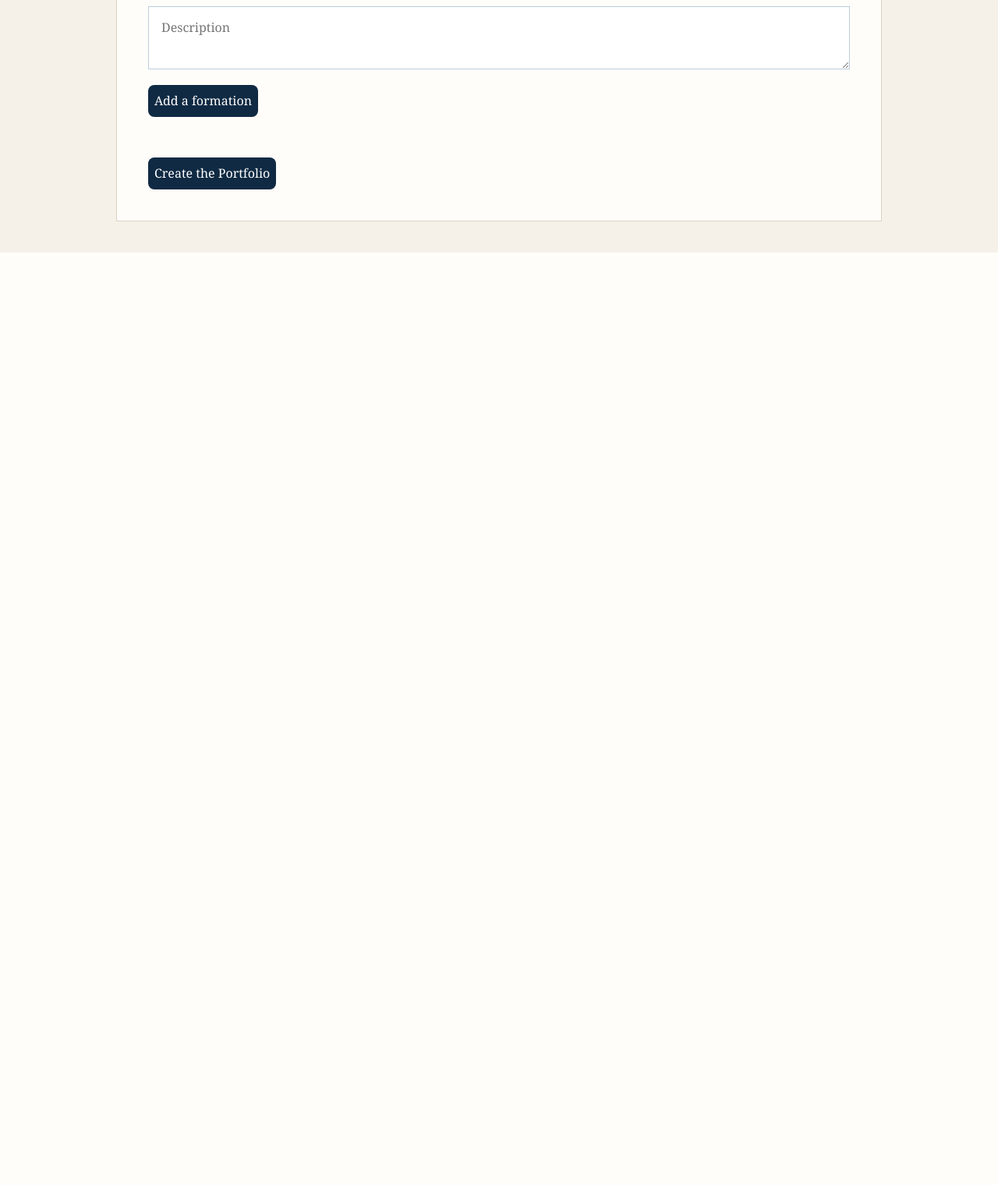
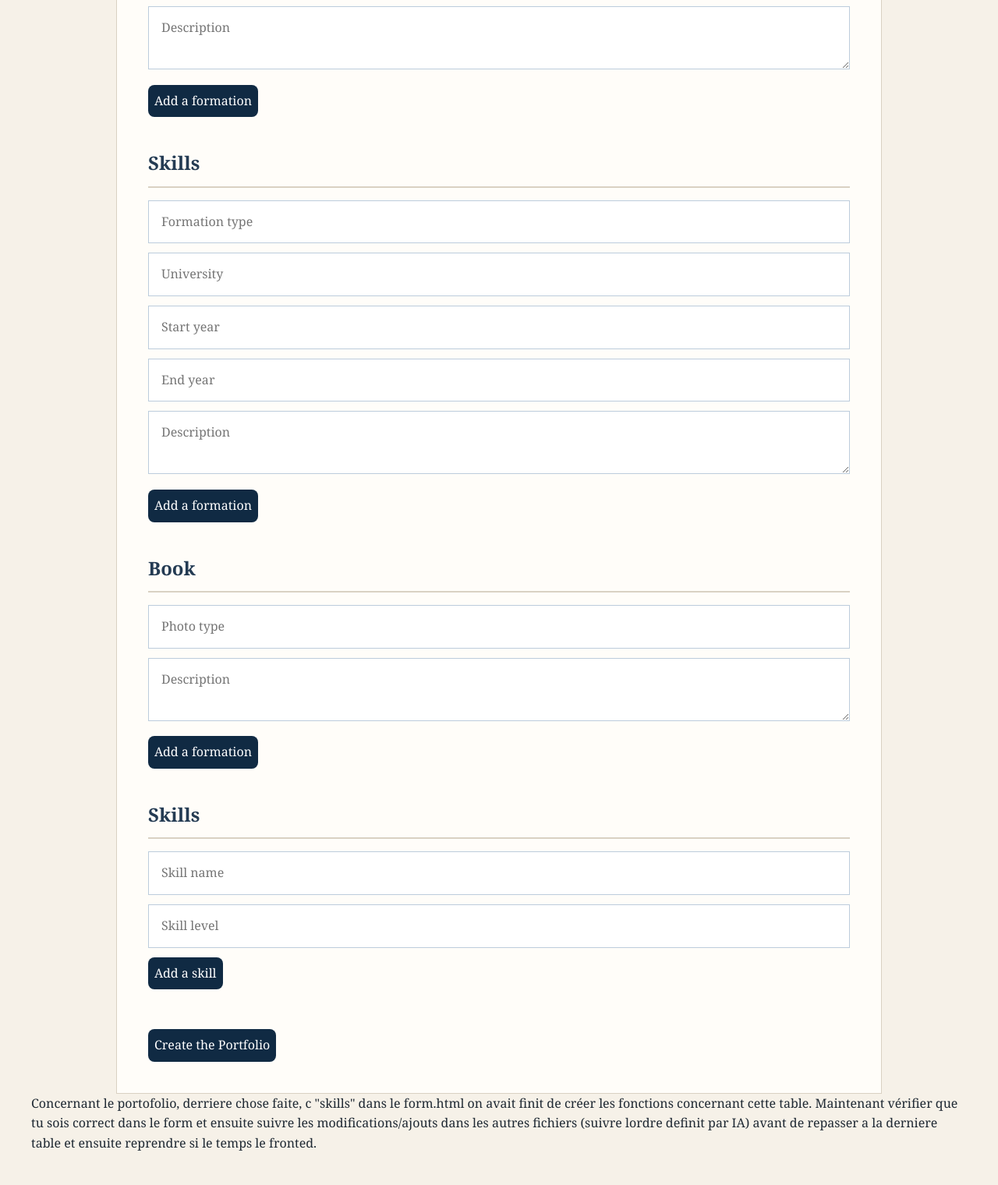
Before and after one commit to emiliebrg01/EPortfolio, a FastAPI app: page / in a window 1280 px wide. Shown: the part 1504-3024 px from the top of the page at 78% size. Before the commit the page ends 1828 px from the top, so only its background shows below. Run offline with FastAPI, Linux system fonts and the light colour scheme.

Commit message:
ajiout table skills, amélioration frontend et en cours sur Book

```diff
--- a/main.py
+++ b/main.py
@@ -39,15 +39,17 @@ async def generate_port(request:Request):
     name = data_form.get("name", "")
     mail = data_form.get("mail", "")
     phone = data_form.get("phone", "")
-    linkedin = data_form.get("likedin", "")
+    linkedin = data_form.get("linkedin", "")
 
-    # Création de listes pour stocker les experiences et informations
+    # Création de listes pour stocker les experiences, informations, skills
     experiences = []
     formations = []
+    skills = []
 
     # Création de set pour reperer les indexes et éviter les doublons
     exp = set()
     form = set()
+    sk = set()
 
     # Repere les indexs
     for key in data_form.keys():
@@ -55,8 +57,10 @@ async def generate_port(request:Request):
             exp.add(key.split("_")[1])
         if key.startswith("formation_"):
             form.add(key.split("_")[1])
+        if key.startswith("name_"):
+            sk.add(key.split("_")[2])
 
-    # Reconstruit les experiences et formations
+    # Reconstruit les experiences
     for index in sorted(exp, key=int):
         experiences.append(
         {
@@ -68,6 +72,7 @@ async def generate_port(request:Request):
         }
         )
 
+    # Reconstruits les formations
     for index in sorted(form, key=int):
         formations.append(
         {
@@ -76,6 +81,14 @@ async def generate_port(request:Request):
             "start" : data_form.get(f"form_start_{index}", ""),
             "end" : data_form.get(f"form_end_{index}", ""),
             "description" : data_form.get(f"form_desc_{index}", ""),
+        }
+        )
+    # Reconstruit les skills
+    for index in sorted(sk, key=int):
+        skills.append(
+        {
+            "name" : data_form.get(f"name_{index}", ""),
+            "level" : data_form.get(f"level_{index}", ""),
         }
         )
 
@@ -88,6 +101,7 @@ async def generate_port(request:Request):
         "linkedin": linkedin,
         "experiences" : experiences,
         "formations" : formations,
+        "skills": skills,
     }
 
     return template.TemplateResponse(
--- a/styles/style.css
+++ b/styles/style.css
@@ -67,3 +67,11 @@ button {
 button:hover {
     background-color: #8b2635;
 }
+
+.portfolio-item {
+    margin-bottom: 24px;
+    padding: 18px;
+    border-left: 4px solid #8b2635;
+    background-color: #ffffff;
+    border-radius: 8px;
+}
--- a/templates/Template.html
+++ b/templates/Template.html
@@ -9,9 +9,11 @@
 </head>
 
 <body>
-    <h1>{{ name }}</h1>
+
+    <h1>Portofio de {{firstname}} {{ name }}</h1>
     <p>{{ mail }} | {{ phone }} | {{ linkedin }}</p>
 
+    <div class="portfolio-item">
     <h2>Professional Experiences</h2>
     {% if experiences %}
         {% for exp in experiences %}
@@ -25,6 +27,7 @@
         <p>No experience added yet.</p>
     {% endif %}
 
+
     <h2>Formations</h2>
     {% if formations %}
         {% for form in formations %}
@@ -37,6 +40,7 @@
     {% else %}
         <p>No formation added yet.</p>
     {% endif %}
+    </div>
 </body>
 
 </html>
--- a/templates/form.html
+++ b/templates/form.html
@@ -12,6 +12,8 @@
         let editingExperienceIndex = null;
         let formations = [];
         let editingFormationIndex = null;
+        let skills = []
+        let editingSkillsIndex = null;
 
         // Experiences
         function finalizeExperience() {
@@ -150,6 +152,7 @@
                     <div>
                         <p><strong>${form.formation}</strong> - ${form.university} (${form.start} - ${form.end})</p>
                         <p>${form.description}</p>
+
                         <button type="button" onclick="editFormation(${index})">Modify</button>
                         <button type="button" onclick="deleteFormation(${index})">Delete</button>
                     </div>
@@ -207,6 +210,86 @@
                 `;
             });
         }
+
+        function finalizeSkills() {
+            const name = document.getElementById("name").value;
+            const level = document.getElementById("level").value
+
+            const skillsdata = {
+                name: name,
+                level: level,
+            };
+
+            if (editingSkillsIndex === null) {
+                skills.push(skillsdata);
+
+            } else {
+                editingSkillsIndex = null;
+
+            }
+
+            clearSkillsForm();
+            skillsFormation();
+            syncSkillsHiddenFields();
+
+        }
+
+
+            function clearSkillsForm() {
+                document.getElementById("name").value = "";
+                document.getElementById("level").value = "";
+            }
+
+
+            function showSkills() {
+                const container = document.getElementById("skills-list");
+                container.innerHTML = "";
+
+                skills.forEach((skills, index) => {
+                    container.innerHTML += `
+                        <div>
+                            <p><strong>${skills.name}</strong> - ${skills.level}</p>
+                            <p>${skills.description}</p>
+
+                            <button type="button" onclick="editSkills(${index})">Modify</button>
+                            <button type="button" onclick="deleteSkills(${index})">Delete</button>
+                        </div>
+                    `;
+                });
+            }
+
+            function editSkills(index) {
+                const sk = skills[index]
+
+                document.getElementById("name").value = sk.name;
+                document.getElementById("level").value = sk.level;
+
+                editingSkillsIndex = index;
+            }
+
+            function deleteExperience(index) {
+                skills.splice(index, 1);
+
+                if (editingSkillsIndex === index) {
+                    editingSkillsIndex = null;
+                    clearSkillsForm();
+                }
+                showSkills();
+
+            }
+
+            function syncSkillsHiddenFields() {
+                const hiddenContainer = document.getElementById("skills-hidden-fields");
+                hiddenContainer.innerHTML = "";
+
+                skills.forEach((skill, index) => {
+                    hiddenContainer.innerHTML += `
+                        <input type="hidden" name="name${index}" value="${skill.name}">
+                        <input type="hidden" name="level${index}" value="${skill.level}">
+                    `;
+                });
+            }
+
     </script>
 </head>
 
@@ -251,8 +334,40 @@
         <button type="button" onclick="finalizeFormation()">Add a formation</button>
     </div>
 
+    <h2>Skills</h2>
+    <div id="skills-editor">
+        <input id="formation" placeholder="Formation type"><br>
+        <input id="university" placeholder="University"><br>
+        <input id="form_start" placeholder="Start year"><br>
+        <input id="form_end" placeholder="End year"><br>
+        <textarea id="form_desc" placeholder="Description"></textarea><br>
+
+        <button type="button" onclick="finalizeFormation()">Add a formation</button>
+    </div>
+
+
+    <h2>Book</h2>
+    <div id="book-editor">
+        <input id="photo" placeholder="Photo type"><br>
+        <textarea id="form_desc" placeholder="Description"></textarea><br>
+
+        <button type="button" onclick="finalizeBook">Add a formation</button>
+    </div>
+
+
+
     <div id="formation-list"></div>
     <div id="formation-hidden-fields"></div>
+
+    <h2>Skills</h2>
+    <div id="skills-editor">
+        <input id="name" placeholder="Skill name"><br>
+        <input id="level" placeholder="Skill level"><br>
+
+        <button type="button" onclick="finalizeSkills">Add a skill</button>
+    </div>
+    <div id="skill-list"></div>
+    <div id="skill-hidden-fields"></div>
 
 
     <br><br>
@@ -261,3 +376,8 @@
 
 </body>
 </html>
+
+Concernant le portofolio, derriere chose faite, c "skills" dans
+le form.html on avait finit de créer les fonctions concernant cette table.
+Maintenant vérifier que tu sois correct dans le form et ensuite suivre les modifications/ajouts dans les autres fichiers
+(suivre lordre definit par IA) avant de repasser a la derniere table et ensuite reprendre si le temps le fronted.
```
Also changed, not shown: schemas/dto.py (+40 -1 lines).
